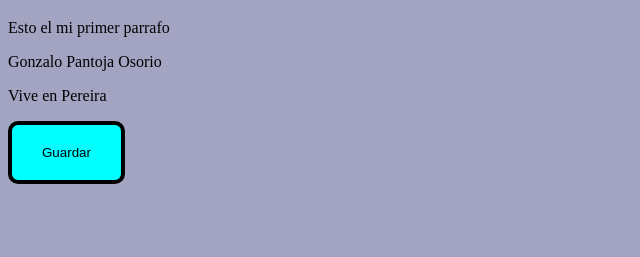
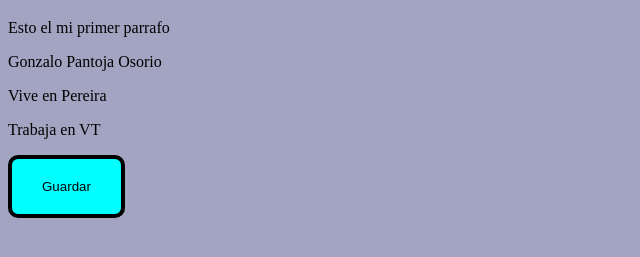
Before and after one commit to gonzalopantoja88/vt-laboratorio, a plain HTML site: page index.html in a window 1280 px wide. Shown: the part 61-318 px from the top of the page, without its empty margins (0-640 px from the left). Drawn offline with Linux system fonts and the light colour scheme.

Commit message:
nuego archivo gpo.js

```diff
--- a/index.html
+++ b/index.html
@@ -13,6 +13,7 @@
         <p>Esto el mi primer parrafo</p>
         <p>Gonzalo Pantoja Osorio</p>
         <p>Vive en Pereira</p>
+        <p>Trabaja en VT</p>
         <button class="btn">Guardar</button>
     </div>
 </body>
```
Also changed, not shown: gpo.js (added).
